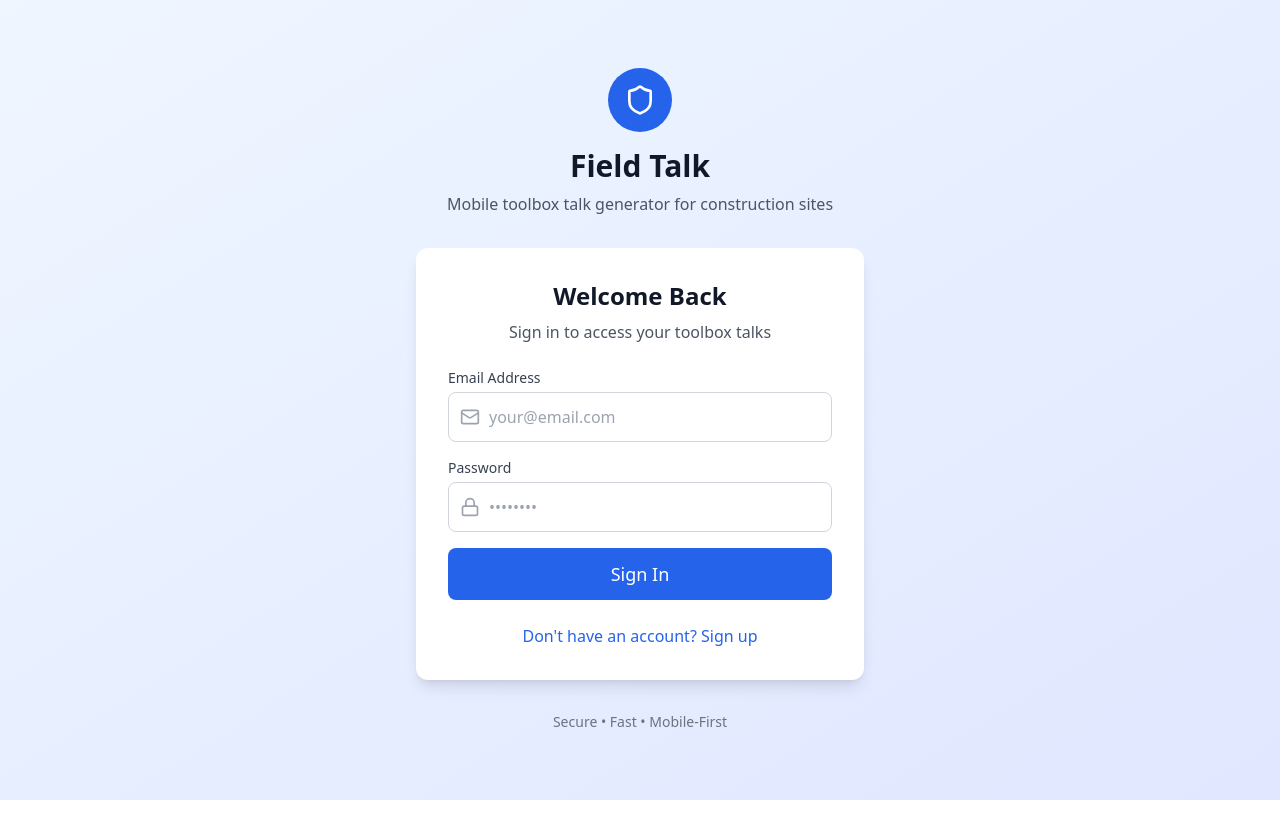
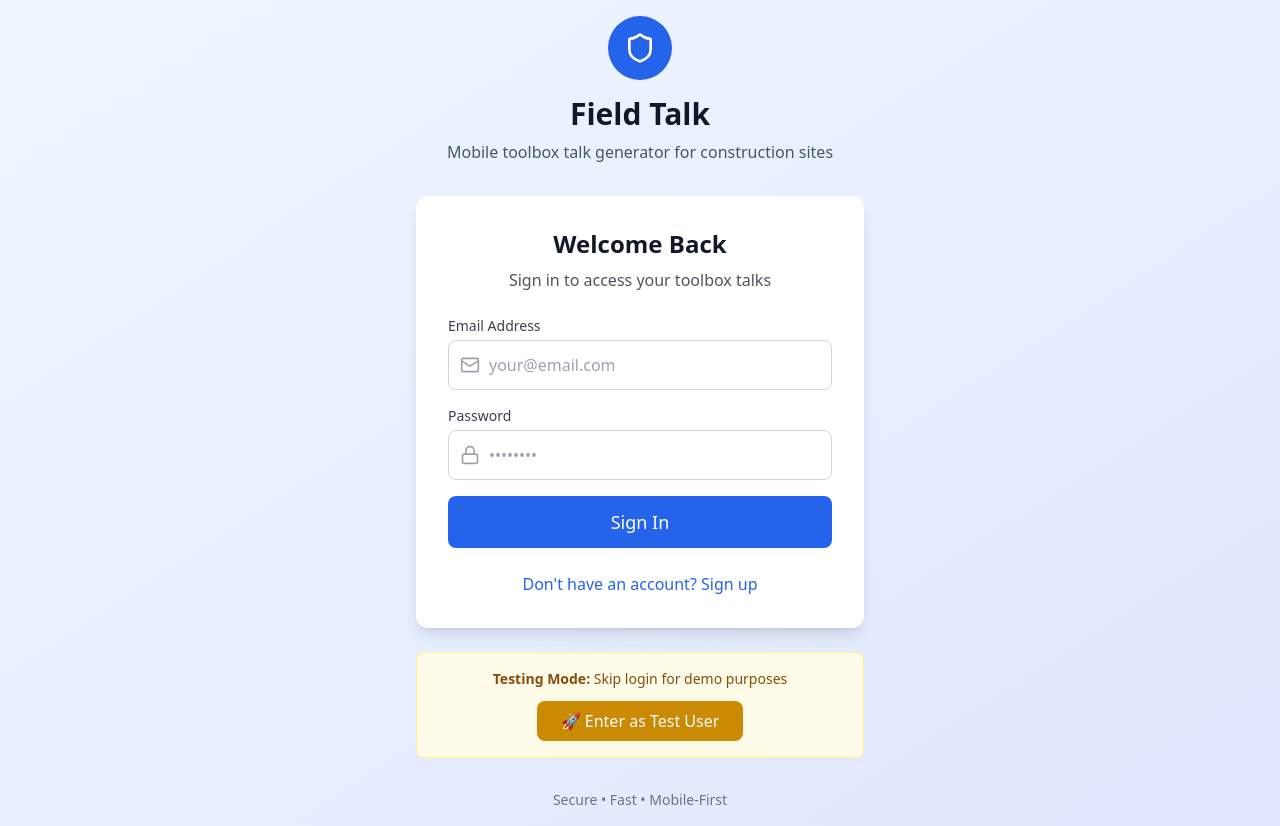
Before and after one commit to safetybyte-tech/Field-Talk, a React (Vite) app: page / in a window 1280 px wide. Before the commit the page ends 800 px from the top, so only its background shows below. Built offline with nearby package versions, Linux system fonts and the light colour scheme.

Commit message:
Add Testing Bypass for Login

```diff
--- a/src/components/LandingPage.tsx
+++ b/src/components/LandingPage.tsx
@@ -17,6 +17,18 @@ export const LandingPage: React.FC<LandingPageProps> = ({ onLogin }) => {
   });
   const [error, setError] = React.useState('');
   const [loading, setLoading] = React.useState(false);
+
+  // Testing bypass - creates a simulated user
+  const handleTestingBypass = () => {
+    const testUser = {
+      id: 'test_user_123',
+      email: 'test@fieldtalk.com',
+      username: 'testuser',
+      name: 'Test User',
+      createdAt: Date.now()
+    };
+    onLogin(testUser);
+  };
 
   const handleSubmit = async (e: React.FormEvent) => {
     e.preventDefault();
@@ -221,6 +233,21 @@ export const LandingPage: React.FC<LandingPageProps> = ({ onLogin }) => {
           </div>
         </div>
 
+        {/* Testing Bypass Button */}
+        <div className="mt-6 p-4 bg-yellow-50 border border-yellow-200 rounded-lg">
+          <div className="text-center">
+            <p className="text-sm text-yellow-800 mb-3">
+              <strong>Testing Mode:</strong> Skip login for demo purposes
+            </p>
+            <button
+              onClick={handleTestingBypass}
+              className="bg-yellow-600 hover:bg-yellow-700 text-white px-6 py-2 rounded-lg font-medium transition-colors"
+            >
+              🚀 Enter as Test User
+            </button>
+          </div>
+        </div>
+
         {/* Footer */}
         <div className="text-center mt-8 text-sm text-gray-500">
           <p>Secure • Fast • Mobile-First</p>
```
